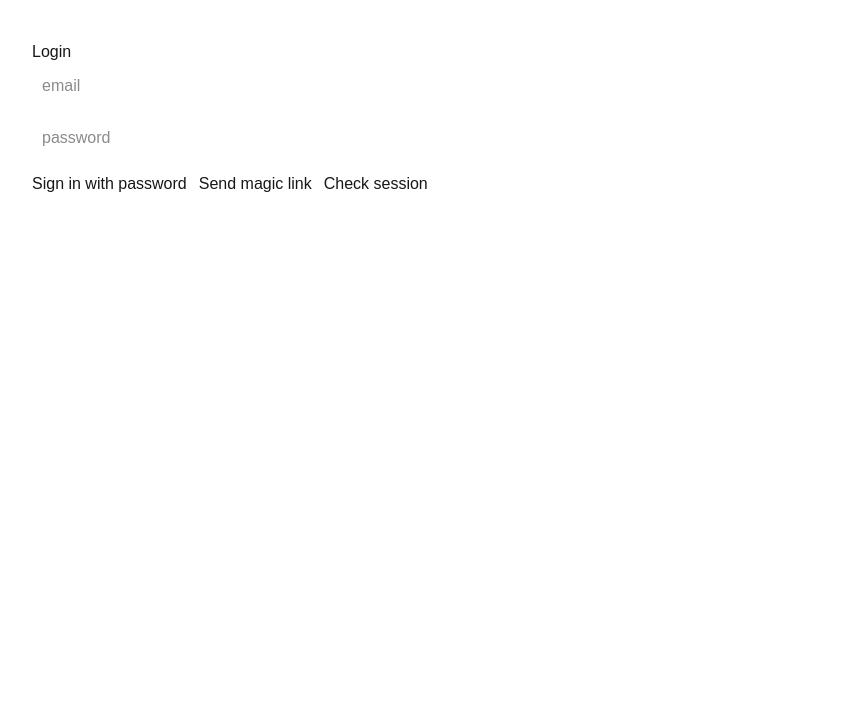
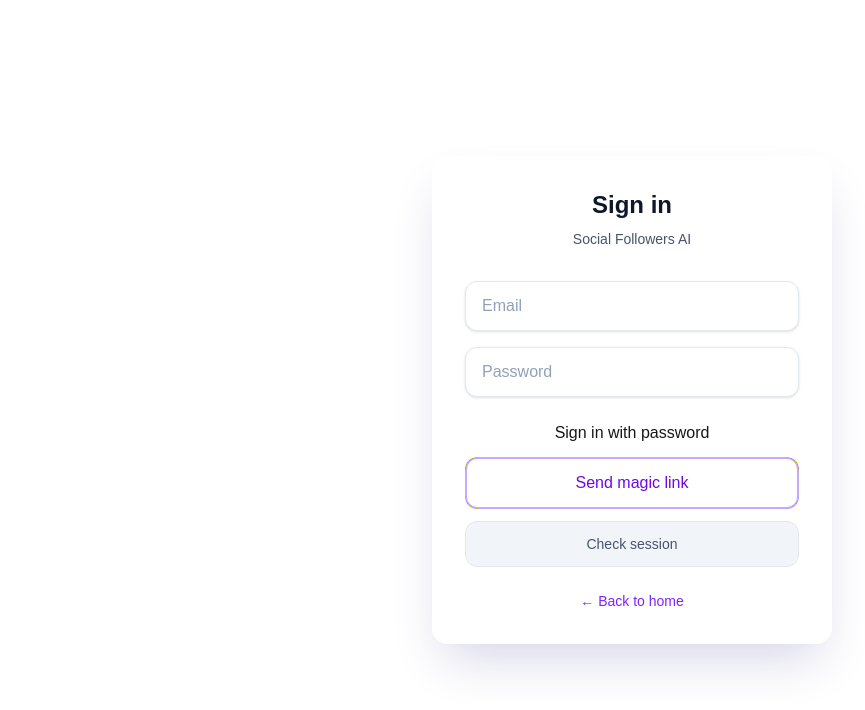
Before and after one commit to vanveenendaaldimitry/social-leads-ai, a Next.js app: page /login in a window 1280 px wide. Shown: the top 710 px of the page, without its empty margins (8-873 px from the left). Built offline with nearby package versions, Linux system fonts and the light colour scheme; no server answers.

Commit message:
Fix auth flow and load organizations correctly

```diff
--- a/app/auth/callback/page.tsx
+++ b/app/auth/callback/page.tsx
@@ -17,7 +17,7 @@
         data: { session },
       } = await supabase.auth.getSession()
       if (session) {
-        router.replace('/test-organizations')
+        router.replace('/social/dashboard')
       } else {
         router.replace('/login?error=no_session')
       }
@@ -25,5 +25,11 @@
     run()
   }, [router])
 
-  return <p>Signing you in...</p>
+  return (
+    <div className="flex min-h-screen items-center justify-center bg-gradient-purple">
+      <p className="rounded-2xl bg-white/95 px-8 py-4 text-lg font-medium text-slate-800 shadow-xl">
+        Signing you in...
+      </p>
+    </div>
+  )
 }
--- a/app/login/page.tsx
+++ b/app/login/page.tsx
@@ -3,6 +3,7 @@
 import { useState } from 'react'
 import { useRouter } from 'next/navigation'
 import { createBrowserClient } from '@supabase/ssr'
+import Link from 'next/link'
 
 const supabase = createBrowserClient(
   process.env.NEXT_PUBLIC_SUPABASE_URL!,
@@ -22,7 +23,7 @@
       setMsg(`Error: ${error.message}`)
       return
     }
-    router.replace('/test-organizations')
+    router.replace('/social/dashboard')
   }
 
   const sendLink = async () => {
@@ -48,35 +49,66 @@
   }
 
   return (
-    <div style={{ padding: 40 }}>
-      <h1>Login</h1>
+    <div className="min-h-screen bg-gradient-purple">
+      <div className="mx-auto flex min-h-screen max-w-md flex-col items-center justify-center px-6 py-12">
+        <div className="w-full rounded-2xl border border-white/20 bg-white/95 p-8 shadow-2xl shadow-indigo-900/20 backdrop-blur">
+          <h1 className="text-center text-2xl font-bold text-slate-900">Sign in</h1>
+          <p className="mt-2 text-center text-sm text-slate-600">
+            Social Followers AI
+          </p>
 
+          <div className="mt-8 space-y-4">
             <input
               value={email}
               onChange={(e) => setEmail(e.target.value)}
-        placeholder="email"
-        style={{ padding: 10, width: 320 }}
+              placeholder="Email"
+              type="email"
+              className="w-full rounded-xl border border-slate-200 bg-white px-4 py-3 text-slate-900 shadow-sm transition-colors placeholder:text-slate-400 focus:border-violet-500 focus:outline-none focus:ring-2 focus:ring-violet-500/20"
             />
-
             <input
               type="password"
               value={password}
               onChange={(e) => setPassword(e.target.value)}
-        placeholder="password"
-        style={{ padding: 10, width: 320, marginTop: 8, display: 'block' }}
+              placeholder="Password"
+              className="w-full rounded-xl border border-slate-200 bg-white px-4 py-3 text-slate-900 shadow-sm transition-colors placeholder:text-slate-400 focus:border-violet-500 focus:outline-none focus:ring-2 focus:ring-violet-500/20"
             />
+          </div>
 
-      <div style={{ marginTop: 12 }}>
-        <button onClick={signInWithPassword}>Sign in with password</button>
-        <button onClick={sendLink} style={{ marginLeft: 12 }}>
+          <div className="mt-6 flex flex-col gap-3">
+            <button
+              onClick={signInWithPassword}
+              className="btn-primary w-full"
+            >
+              Sign in with password
+            </button>
+            <button
+              onClick={sendLink}
+              className="w-full rounded-xl border-2 border-violet-500/50 bg-white/80 px-6 py-3 font-medium text-violet-700 transition-all duration-200 hover:border-violet-400 hover:bg-white"
+            >
               Send magic link
             </button>
-        <button onClick={check} style={{ marginLeft: 12 }}>
+            <button
+              onClick={check}
+              className="w-full rounded-xl border border-slate-200 bg-slate-100 px-6 py-3 text-sm font-medium text-slate-600 transition-colors hover:bg-slate-200"
+            >
               Check session
             </button>
           </div>
 
-      <pre style={{ marginTop: 20 }}>{msg}</pre>
+          {msg && (
+            <pre className="mt-6 rounded-xl bg-slate-100 p-4 text-sm text-slate-700">
+              {msg}
+            </pre>
+          )}
+
+          <Link
+            href="/"
+            className="mt-6 block text-center text-sm text-violet-600 hover:text-violet-700"
+          >
+            ← Back to home
+          </Link>
+        </div>
+      </div>
     </div>
   )
 }
--- a/app/test-organizations/page.tsx
+++ b/app/test-organizations/page.tsx
@@ -1,5 +1,7 @@
 import { cookies } from 'next/headers'
+import Link from 'next/link'
 import { createServerClient } from '@supabase/ssr'
+import HeaderAuth from '../components/HeaderAuth'
 
 export default async function Page() {
   const cookieStore = await cookies()
@@ -33,13 +35,46 @@
     .select('*')
 
   return (
-    <div style={{ padding: 24 }}>
-      <h1>Test organizations</h1>
-      <p style={{ marginBottom: 16, color: user ? 'green' : 'orange' }}>
-        {user ? `Authenticated: ${user.email} (${user.id})` : 'Not authenticated'}
-      </p>
-      {error && <pre>{JSON.stringify(error, null, 2)}</pre>}
-      <pre>{JSON.stringify(data, null, 2)}</pre>
-    </div>
+    <main className="min-h-screen bg-slate-50">
+      <header className="bg-gradient-dark shadow-xl">
+        <div className="mx-auto flex max-w-5xl items-center justify-between gap-4 px-6 py-5">
+          <div className="text-xl font-bold text-white">Social Followers AI</div>
+          <div className="flex items-center gap-2">
+            <Link
+              href="/social/dashboard"
+              className="rounded-xl border border-white/20 bg-white/5 px-4 py-2 text-sm font-medium text-white/90 transition-all duration-200 hover:border-violet-400/50 hover:bg-white/10"
+            >
+              Dashboard
+            </Link>
+            <span className="ml-2 h-5 w-px bg-white/20" aria-hidden="true" />
+            <HeaderAuth email={user?.email ?? null} />
+          </div>
+        </div>
+      </header>
+      <section className="mx-auto max-w-5xl px-6 py-10">
+        <div className="space-y-6 rounded-2xl border border-slate-200/60 bg-white p-8 shadow-xl shadow-slate-200/50">
+          <h1 className="text-2xl font-bold text-slate-900">Organizations</h1>
+          <p
+            className={`rounded-xl px-4 py-3 text-sm font-medium ${
+              user
+                ? 'bg-emerald-50 text-emerald-700'
+                : 'bg-amber-50 text-amber-700'
+            }`}
+          >
+            {user ? `Authenticated: ${user.email} (${user.id})` : 'Not authenticated'}
+          </p>
+          {error && (
+            <div className="rounded-xl border border-red-200 bg-red-50 p-4 text-sm text-red-700">
+              <pre>{JSON.stringify(error, null, 2)}</pre>
+            </div>
+          )}
+          <div className="rounded-2xl border border-slate-200/60 bg-slate-50 p-6 shadow-inner">
+            <pre className="overflow-x-auto text-sm text-slate-700">
+              {JSON.stringify(data, null, 2)}
+            </pre>
+          </div>
+        </div>
+      </section>
+    </main>
   )
 }
```
Lines whose indentation alone changed are shown as unchanged.
